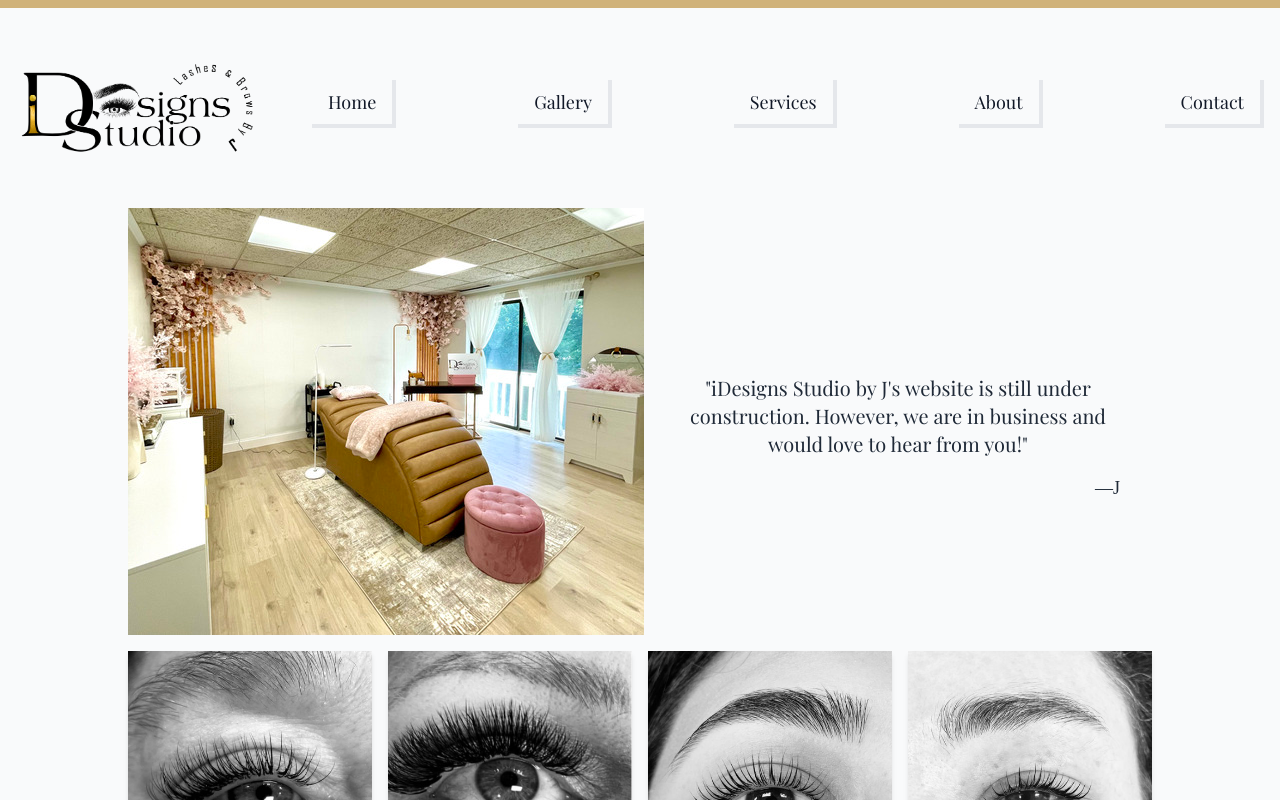
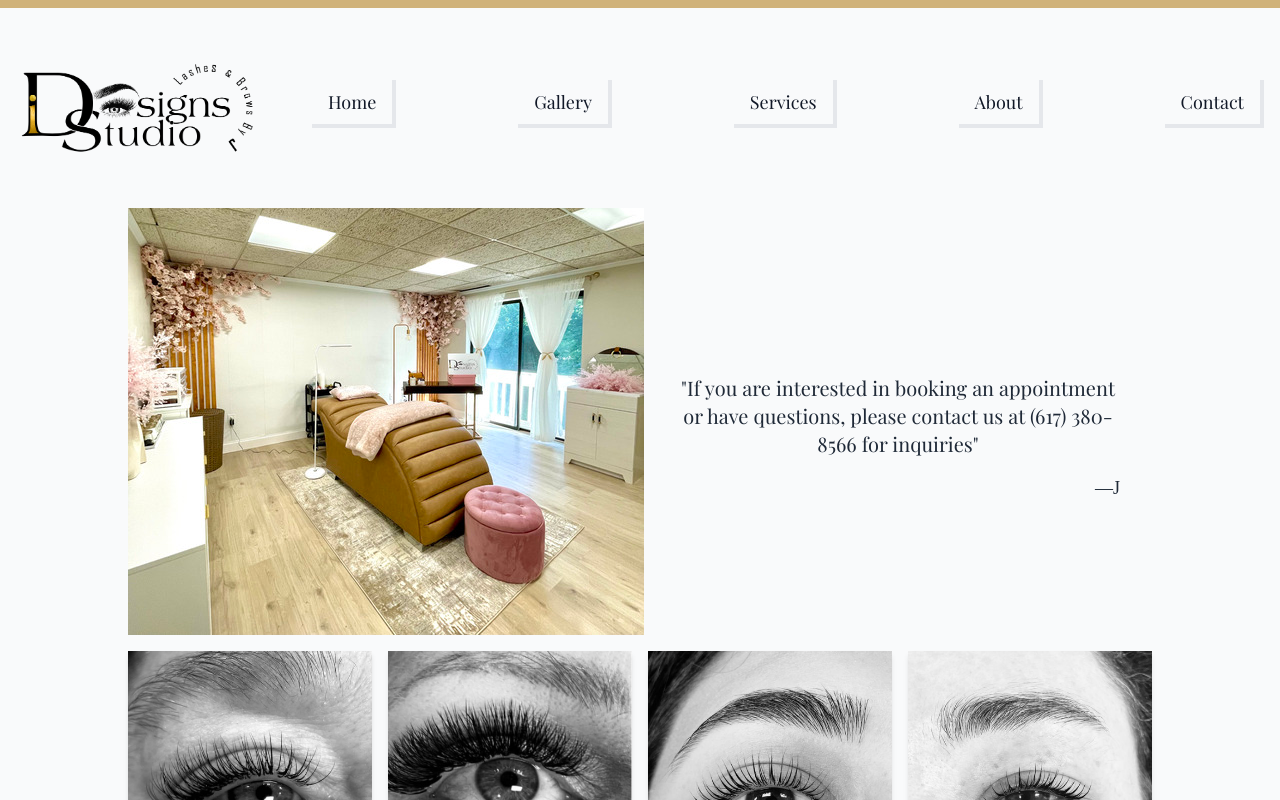
Before and after one commit to LilAzure/idsbyj-main, a React (Create React App) app: page / in a window 1280 px wide. Shown: the top 800 px of the page. Built offline with nearby package versions, Linux system fonts and the light colour scheme; a web font is replaced by a local one.

Commit message:
review data edit

```diff
--- a/src/assets/reviewData.js
+++ b/src/assets/reviewData.js
@@ -1,12 +1,12 @@
 export const reviewData = [
     {
         review:
-            "iDesigns Studio by J's website is still under construction. However, we are in business and would love to hear from you!",
+            "If you are interested in booking an appointment or have questions, please contact us at (617) 380-8566 for inquiries",
         name: 'J',
     },
     {
         review:
-            "If you are interested in booking an appointment or have questions, please contact us at (617) 380-8556 for inquiries",
+            "iDesigns Studio by J's website is still under construction. However, we are in business and would love to hear from you!",
         name: 'J',
     },
     {
```
Also changed, not shown: src/assets/gallery/iDesign.jpg (added).
